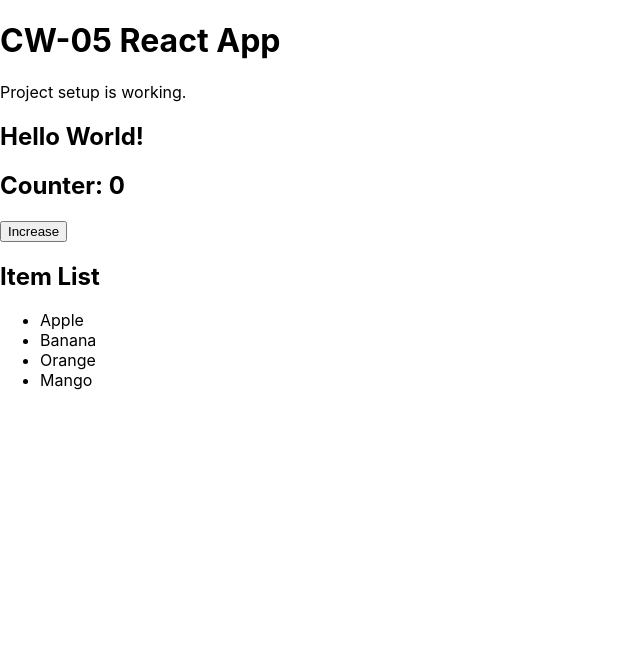
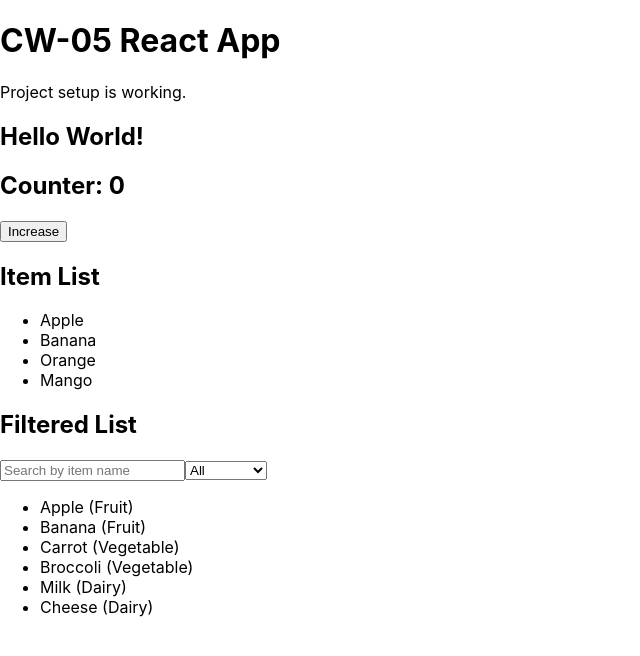
Before and after one commit to kvo110/cw05-react, a React (Create React App) app: page / in a window 1280 px wide. Shown: the top 656 px of the page, without its empty margins (0-640 px from the left). Built offline with nearby package versions, Linux system fonts and the light colour scheme.

Commit message:
added filtered list component with search and category dropdown filtering

```diff
--- a/src/App.js
+++ b/src/App.js
@@ -1,15 +1,26 @@
 // main app file for CW 05
-// now adding list component and passing sample data as props
+// now adding the filtered list so the app covers search and category filtering too
 
 import React from "react";
 import HelloWorld from "./components/HelloWorld";
 import Counter from "./components/Counter";
 import List from "./components/List";
+import FilteredList from "./components/FilteredList";
 
 function App() {
 
-  // sample data to pass into list component
+  // sample data for the basic list
   const fruits = ["Apple", "Banana", "Orange", "Mango"];
+
+  // sample data for the filtered list
+  const itemData = [
+    { name: "Apple", category: "Fruit" },
+    { name: "Banana", category: "Fruit" },
+    { name: "Carrot", category: "Vegetable" },
+    { name: "Broccoli", category: "Vegetable" },
+    { name: "Milk", category: "Dairy" },
+    { name: "Cheese", category: "Dairy" }
+  ];
 
   return (
     <div>
@@ -20,8 +31,10 @@ function App() {
 
       <Counter />
 
-      {/* passing props into List */}
       <List items={fruits} />
+
+      {/* filtered list with search and dropdown */}
+      <FilteredList items={itemData} />
     </div>
   );
 }
--- /dev/null
+++ b/src/components/FilteredList.jsx
@@ -0,0 +1,86 @@
+// filtered list component
+// this one lets the user search by name and also filter by category
+
+import React, { Component } from "react";
+
+class FilteredList extends Component {
+  constructor(props) {
+    super(props);
+
+    // tracking both the search text and the selected category
+    this.state = {
+      searchTerm: "",
+      selectedCategory: "All"
+    };
+  }
+
+  // updates the text input value
+  handleSearchChange = (event) => {
+    this.setState({
+      searchTerm: event.target.value
+    });
+  };
+
+  // updates the dropdown value
+  handleCategoryChange = (event) => {
+    this.setState({
+      selectedCategory: event.target.value
+    });
+  };
+
+  render() {
+    const { items } = this.props;
+    const { searchTerm, selectedCategory } = this.state;
+
+    // get unique categories from the item list
+    const categories = ["All", ...new Set(items.map((item) => item.category))];
+
+    // filter first by category, then by search text
+    const filteredItems = items.filter((item) => {
+      const matchesCategory =
+        selectedCategory === "All" || item.category === selectedCategory;
+
+      const matchesSearch = item.name
+        .toLowerCase()
+        .includes(searchTerm.toLowerCase());
+
+      return matchesCategory && matchesSearch;
+    });
+
+    return (
+      <div>
+        <h2>Filtered List</h2>
+
+        <div>
+          <input
+            type="text"
+            placeholder="Search by item name"
+            value={searchTerm}
+            onChange={this.handleSearchChange}
+          />
+
+          <select
+            value={selectedCategory}
+            onChange={this.handleCategoryChange}
+          >
+            {categories.map((category, index) => (
+              <option key={index} value={category}>
+                {category}
+              </option>
+            ))}
+          </select>
+        </div>
+
+        <ul>
+          {filteredItems.map((item, index) => (
+            <li key={index}>
+              {item.name} ({item.category})
+            </li>
+          ))}
+        </ul>
+      </div>
+    );
+  }
+}
+
+export default FilteredList;
```
Also changed, not shown: 1 other file (tests, documents, lock files or other folders).
